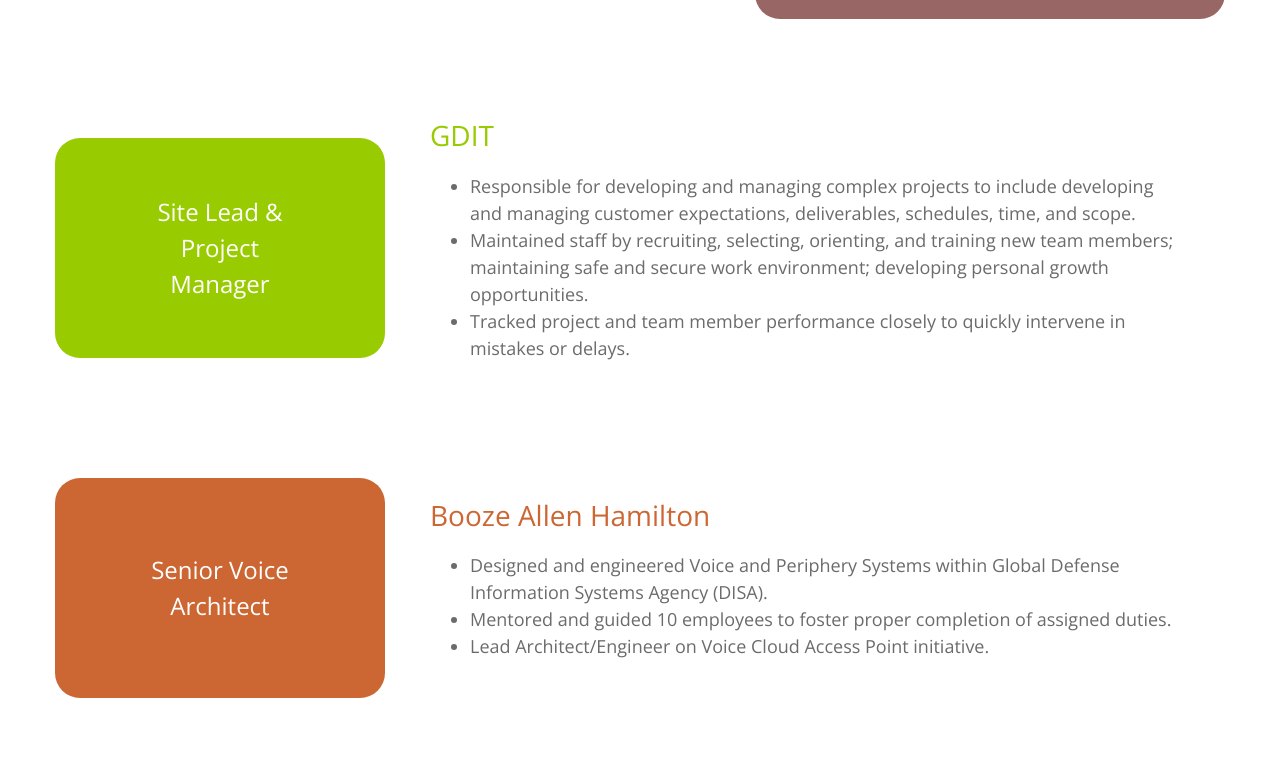
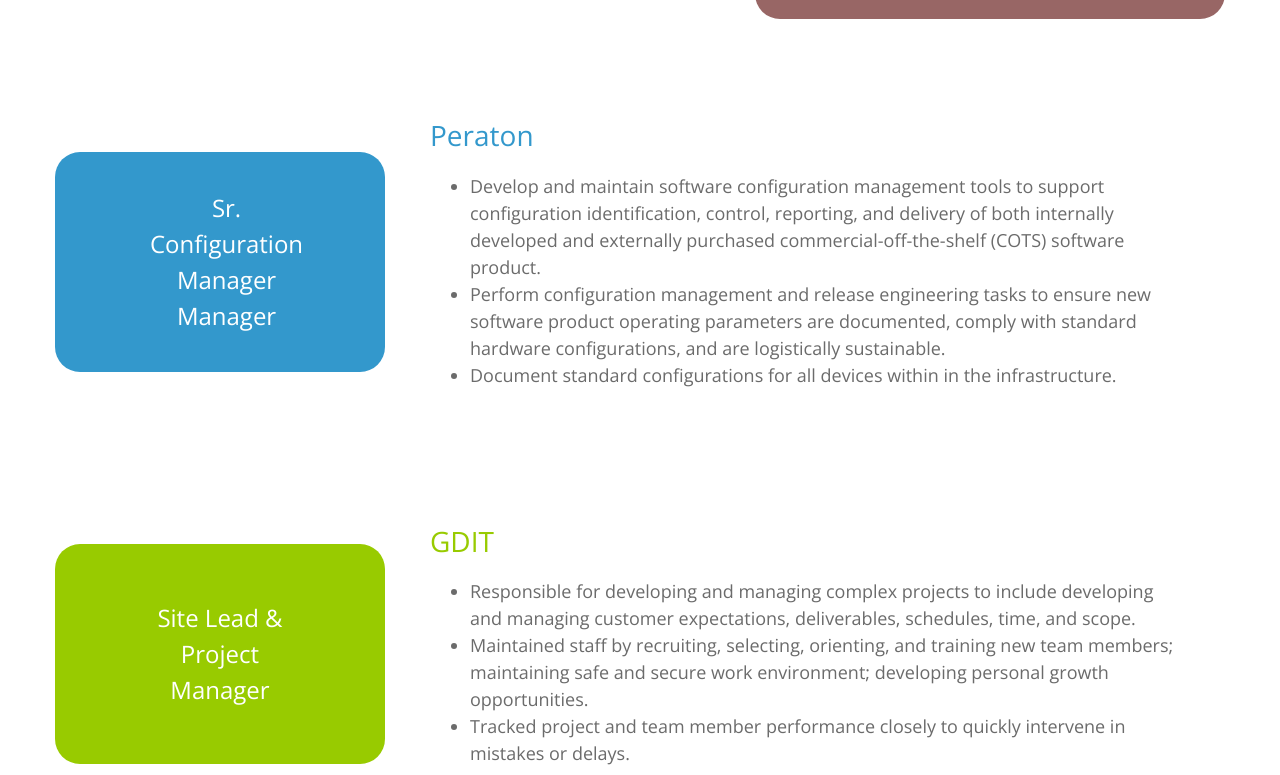
Before and after one commit to OldManProjekts/HTML-Bootstrap-Website, a plain HTML site: page index.html in a window 1280 px wide. Shown: the part 1081-1856 px from the top of the page. Drawn offline with nearby package versions, Linux system fonts and the light colour scheme.

Commit message:
Update index.html
Update Peraton

```diff
--- a/index.html
+++ b/index.html
@@ -97,10 +97,28 @@ https://templatemo.com/tm-530-mini-profile
     <!-- End Welcome section -->
 
     <!-- Portfolio section -->
+
     <section id="tmPortfolio">
       <div class="container-fluid">
         <div class="row">
           <div class="col-12">
+            <div class="tm-portfolio-item">
+              <div class="tm-portfolio-name text-white tm-bg-blue">
+                Sr. Configuration Manager Manager
+              </div>
+              <div class="tm-portfolio-description">
+                <h3 class="tm-text-blue">
+                  Peraton
+                  <span class="tm-title-small"></span>
+                </h3>
+                  <ul>
+                    <li>Develop and maintain software configuration management tools to support configuration identification, control, reporting, and delivery of both internally developed and externally purchased commercial-off-the-shelf (COTS) software product.</li>
+                    <li>Perform configuration management and release engineering tasks to ensure new software product operating parameters are documented, comply with standard hardware configurations, and are logistically sustainable.</li>
+                    <li>Document standard configurations for all devices within in the infrastructure.</li>
+                  </ul>
+              </div>
+            </div>
+
             <div class="tm-portfolio-item">
               <div class="tm-portfolio-name text-white tm-bg-green">
                 Site Lead & Project Manager
@@ -254,6 +272,7 @@ https://templatemo.com/tm-530-mini-profile
                   <li>SAFe Scrum Master</li>
                   <li>ITILv4 Foundations</li>
                   <li>Python Programmer</li>
+                  <li>GitHub Foundations</li>
                   <li>Juniper JNCIA JUNOS & SEC</li>
                   <li>Lean Six Sigm Black Belt</li>
                   <li>AWS Cloud & AI Practitioner</li>
```
